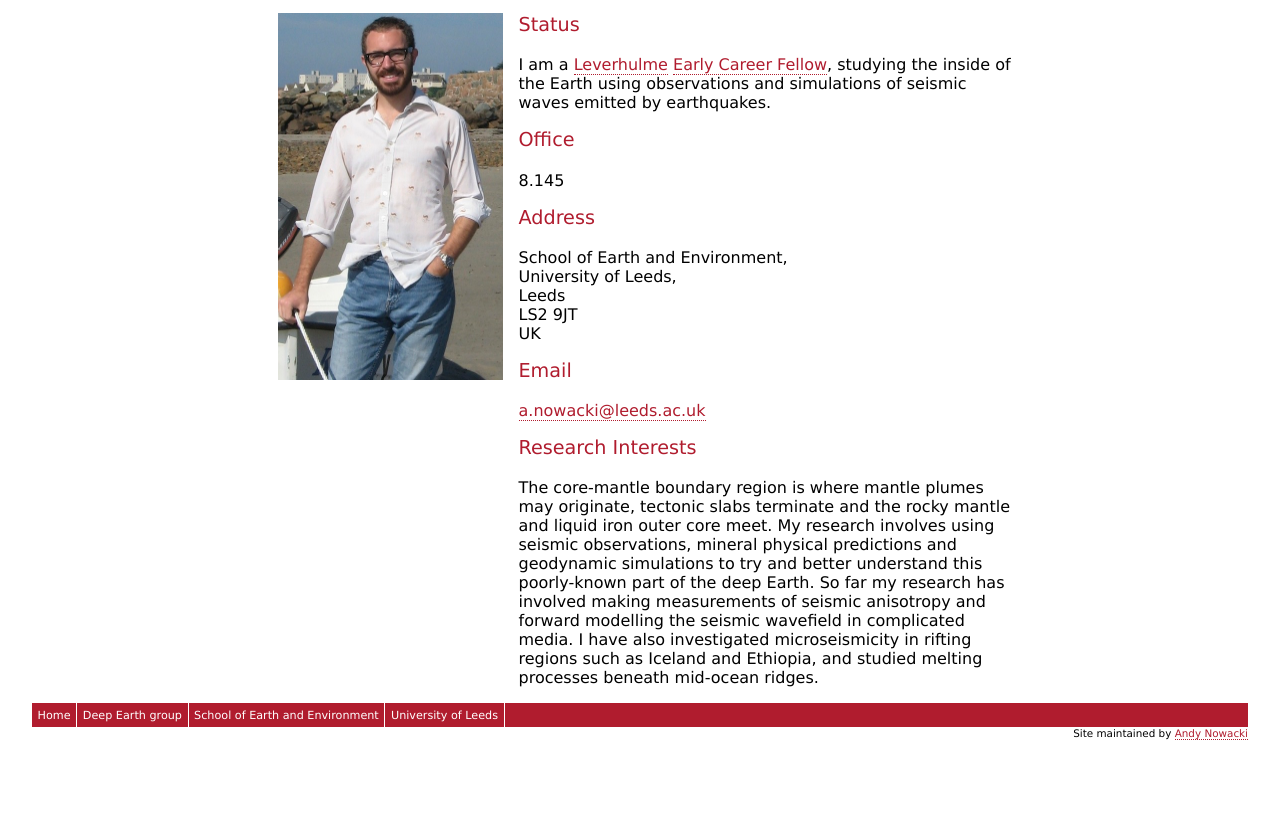
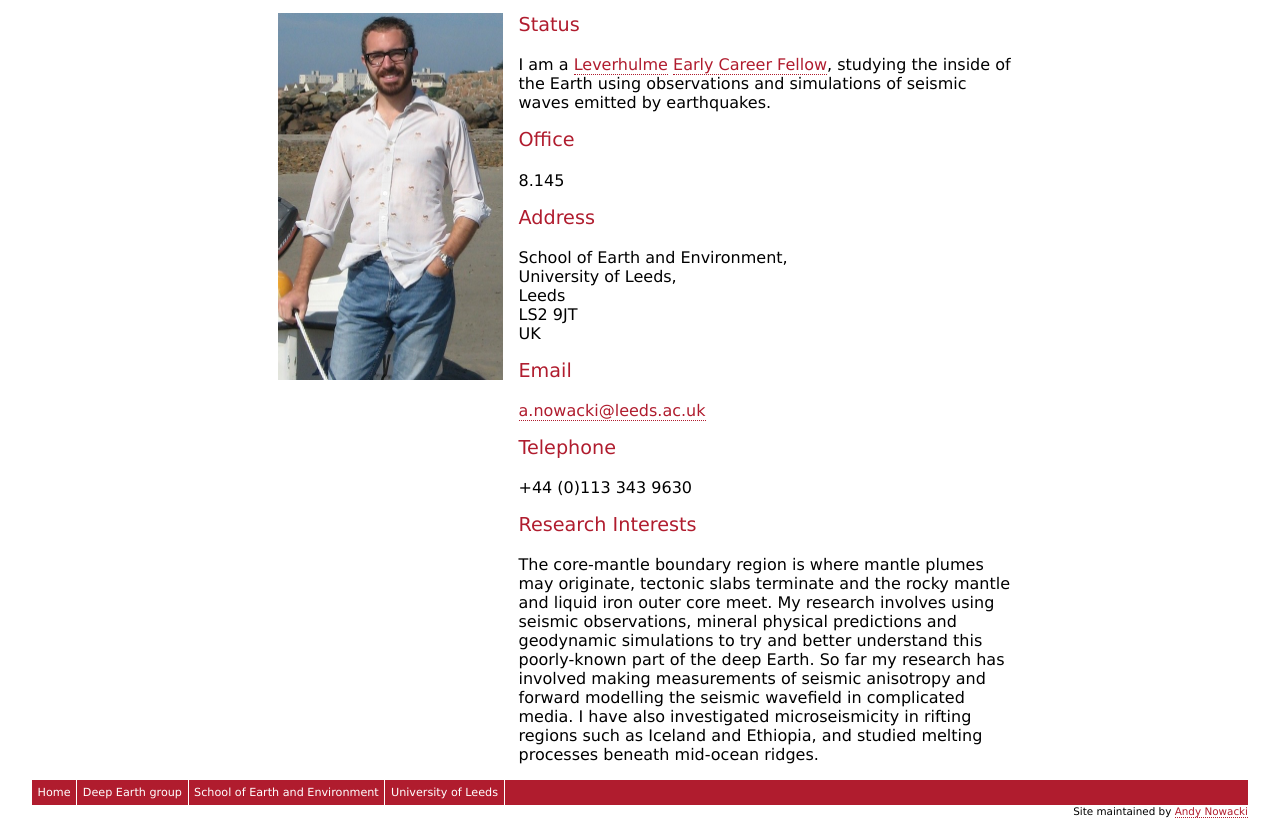
Before and after one commit to anowacki/anowacki.github.io, a plain HTML site: page index.html in a window 1280 px wide. Shown: the part 130-948 px from the top of the page. Before the commit the page ends 870 px from the top, so only its background shows below. Drawn offline with Linux system fonts and the light colour scheme.

Commit message:
Add telephone number

```diff
--- a/index.html
+++ b/index.html
@@ -71,8 +71,8 @@
 				<a href="mailto:a.nowacki@leeds.ac.uk">a.nowacki@leeds.ac.uk</a>
 			</p>
 
-			<!-- <h3>Telephone</h3>
-			<p>+44 (0)117 331 5141</p> -->
+			<h3>Telephone</h3>
+			<p>+44 (0)113 343 9630</p>
 
 			<!-- Interests -->
 			<h3>Research Interests</h3>
```
